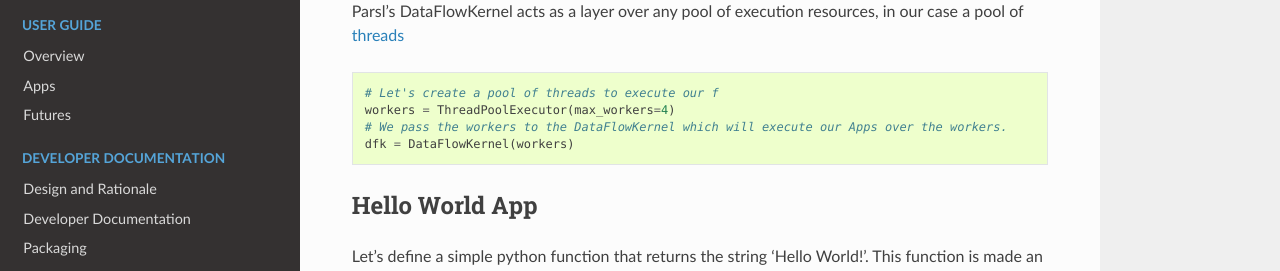
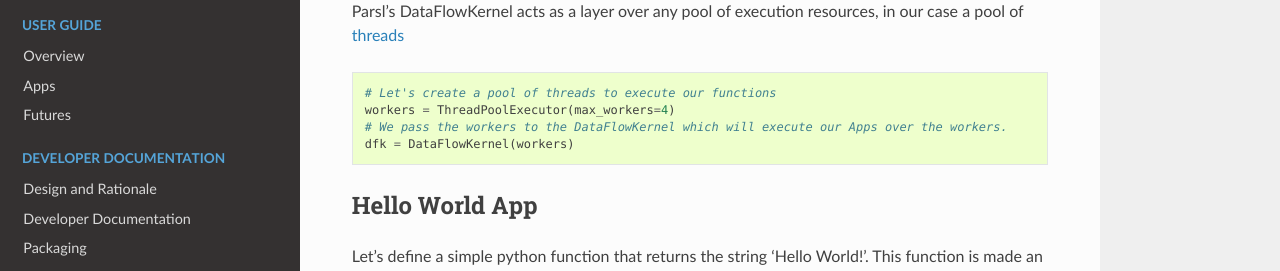
Before and after one commit to Parsl/parsl, a Sphinx documentation site: the page built from docs/quick/Tutorial.rst, in a window 1280 px wide and 900 px high. Shown: the part 404-675 px from the top of the window. Built offline with Sphinx 7.4.7 and the Read the Docs theme 2.0.0, drawn with Linux system fonts in a browser that asks for light colours.

Commit message:
Fixing typo f -> functions in cell 2 comment

```diff
--- a/docs/quick/Tutorial.rst
+++ b/docs/quick/Tutorial.rst
@@ -7,7 +7,7 @@ wraps python functions into Apps with the **@App** decorator. Decorated
 function can run in parallel when all their inputs are ready.
 
 For a deeper dive into examples and documentation, please refer our
-documentation `here <parsl.readthedocs.io>`__
+documentation `here <parsl.readthedocs.io>`_
 
 .. code:: python
 
@@ -16,11 +16,11 @@ documentation `here <parsl.readthedocs.io>`__
     from parsl import *
 
 Parsl's DataFlowKernel acts as a layer over any pool of execution
-resources, in our case a pool of `threads <https://en.wikipedia.org/wiki/Thread\_(computing)>`_
+resources, in our case a pool of `threads <https://en.wikipedia.org/wiki/Thread_(computing)>`_
 
 .. code:: python
 
-    # Let's create a pool of threads to execute our f
+    # Let's create a pool of threads to execute our functions
     workers = ThreadPoolExecutor(max_workers=4)
     # We pass the workers to the DataFlowKernel which will execute our Apps over the workers.
     dfk = DataFlowKernel(workers)
```
